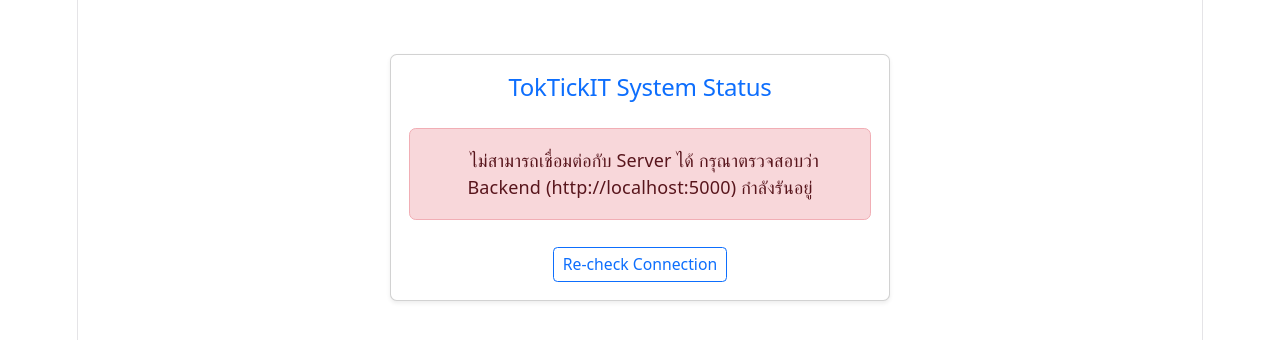
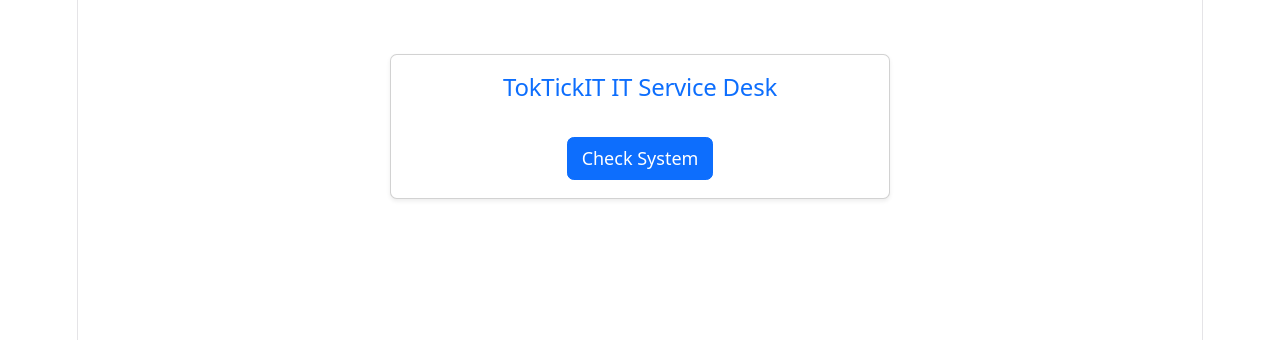
Before and after one commit to softkoi/toktickit, a React (Vite) app in the folder client/: page / in a window 1280 px wide. Shown: the top 340 px of the page. Built offline with nearby package versions, Linux system fonts and the light colour scheme; no server answers.

Commit message:
fix(client): match exact UI strings, lowercase loading, and button click trigger per spec

```diff
--- a/client/src/App.tsx
+++ b/client/src/App.tsx
@@ -1,4 +1,4 @@
-import { useState, useEffect } from 'react';
+import { useState } from 'react';
 
 interface HealthStatus {
   status: string;
@@ -7,12 +7,14 @@
 
 function App() {
   const [health, setHealth] = useState<HealthStatus | null>(null);
-  const [loading, setLoading] = useState<boolean>(true);
-  const [error, setError] = useState<string | null>(null);
+  const [loading, setLoading] = useState<boolean>(false);
+  const [error, setError] = useState<boolean>(false);
 
   const checkHealth = async () => {
     setLoading(true);
-    setError(null);
+    setError(false);
+    setHealth(null);
+
     try {
       const response = await fetch('http://localhost:5000/api/health');
       if (!response.ok) {
@@ -21,44 +23,44 @@
       const data: HealthStatus = await response.json();
       setHealth(data);
     } catch (err) {
-      setError('ไม่สามารถเชื่อมต่อกับ Server ได้ กรุณาตรวจสอบว่า Backend (http://localhost:5000) กำลังรันอยู่');
+      setError(true);
     } finally {
       setLoading(false);
     }
   };
 
-  useEffect(() => {
-    checkHealth();
-  }, []);
-
   return (
     <div className="container mt-5">
       <div className="card shadow-sm mx-auto" style={{ maxWidth: '500px' }}>
         <div className="card-body text-center">
-          <h2 className="card-title text-primary mb-4">TokTickIT System Status</h2>
+          <h2 className="card-title text-primary mb-4">TokTickIT IT Service Desk</h2>
 
           {loading && (
-            <div className="spinner-border text-primary" role="status">
-              <span className="visually-hidden">Loading...</span>
+            <div className="my-3 text-muted" role="status">
+              <span className="spinner-border spinner-border-sm me-2" aria-hidden="true"></span>
+              <span>loading</span>
             </div>
           )}
 
-          {error && (
-            <div className="alert alert-danger mb-3" role="alert">
-              <i className="bi bi-exclamation-triangle-fill me-2"></i>
-              {error}
+          {error && !loading && (
+            <div className="alert alert-danger my-3" role="alert">
+              <div>System Status: Offline</div>
+              <div>Unable to connect to TokTickIT API</div>
             </div>
           )}
 
           {health && !loading && (
-            <div className="alert alert-success mb-3" role="alert">
-              <p className="mb-1"><strong>Service:</strong> {health.service}</p>
-              <p className="mb-0"><strong>Status:</strong> <span className="badge bg-success">{health.status}</span></p>
+            <div className="alert alert-success my-3" role="alert">
+              System Status: Online
             </div>
           )}
 
-          <button className="btn btn-outline-primary btn-sm mt-2" onClick={checkHealth}>
-            Re-check Connection
+          <button
+            className="btn btn-primary mt-2"
+            onClick={checkHealth}
+            disabled={loading}
+          >
+            Check System
           </button>
         </div>
       </div>
```
Also changed, not shown: 1 other file (tests, documents, lock files or other folders).
